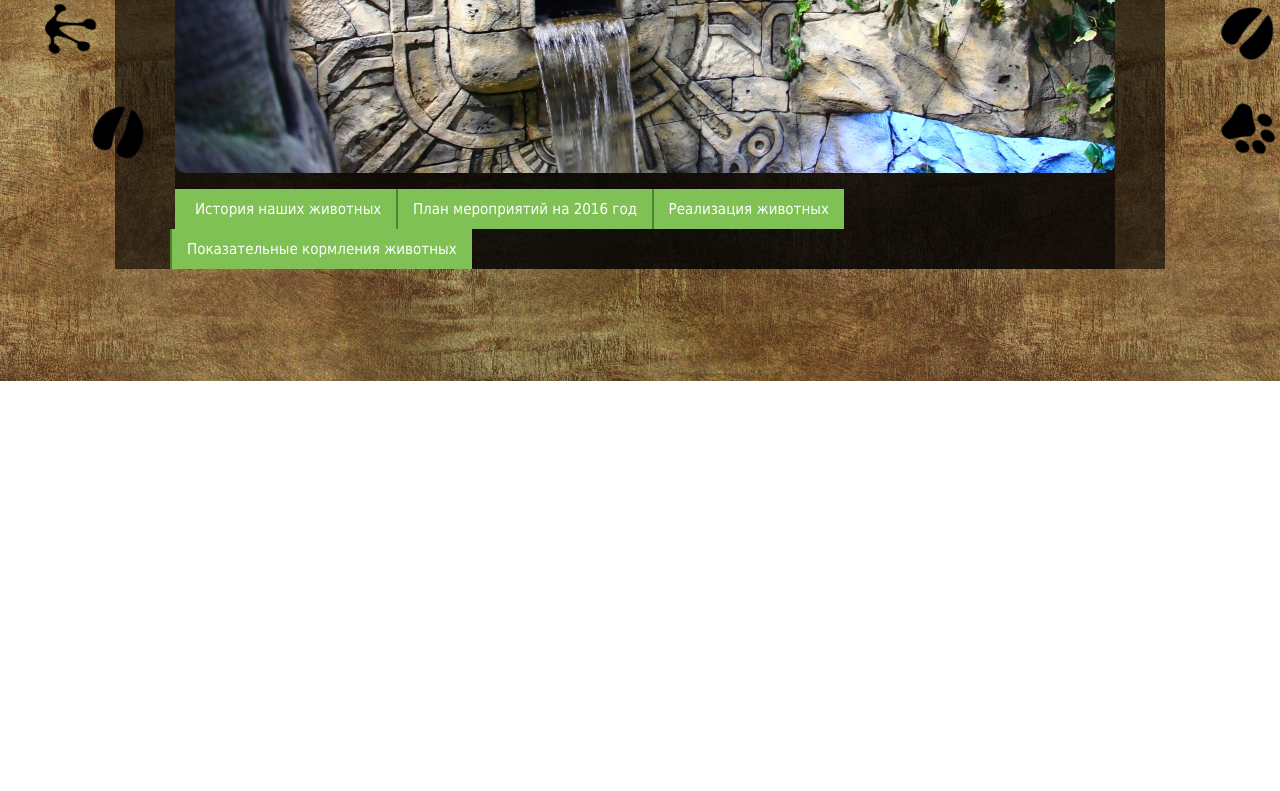
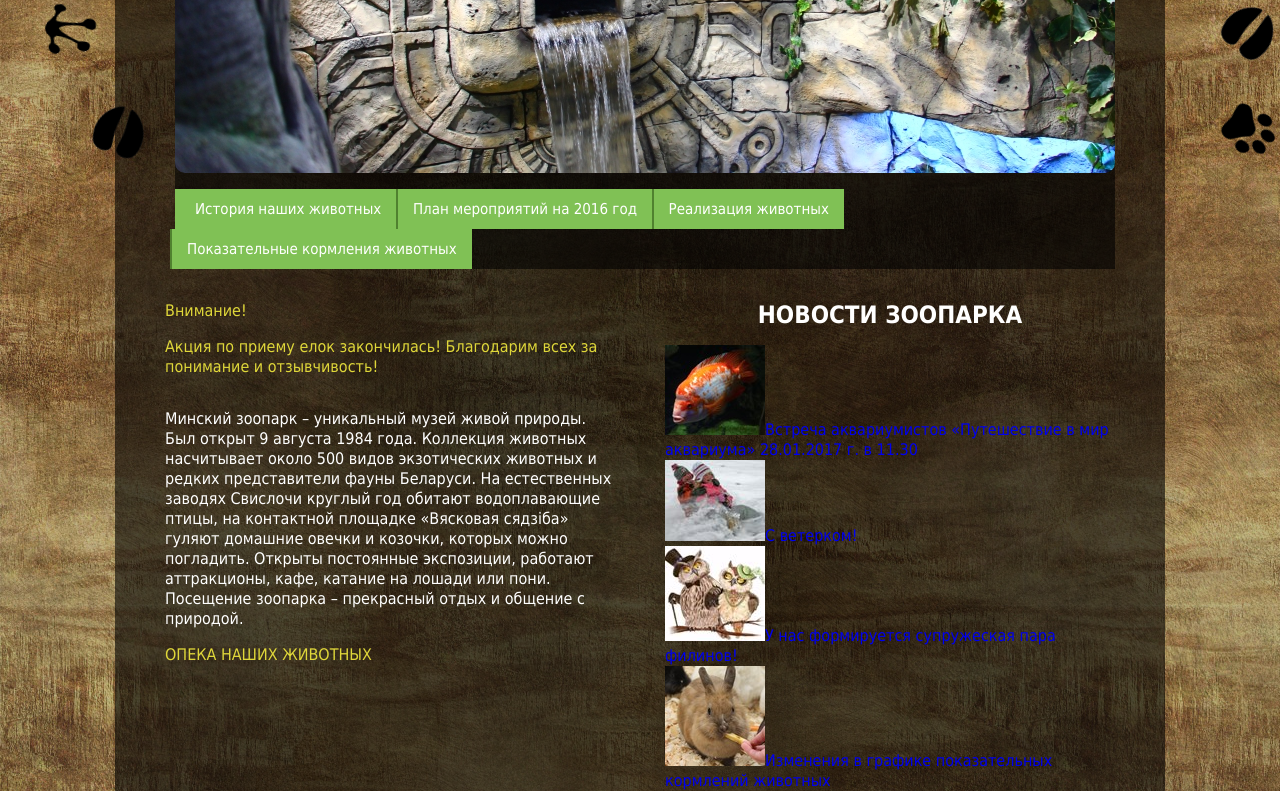
Before and after one commit to Yauheni5/flexboxstudy, a website: page app/index.html in a window 1280 px wide. Shown: the part 419-1210 px from the top of the page. Before the commit the page ends 800 px from the top, so only its background shows below. Drawn offline with nearby package versions, Linux system fonts and the light colour scheme; files that its build step writes are made by us from their sources.

Commit message:
study flexbox

```diff
--- a/app/index.html
+++ b/app/index.html
@@ -145,6 +145,22 @@
 					<li><a href="#">Показательные кормления животных</a></li>
 				</ul>
 			</header>
+			<div class="wrapper">
+				<div class="left-column">
+					<span class="attention text-yellow"> <p> Внимание! </p> <p>Акция по приему елок закончилась! Благодарим всех за понимание и отзывчивость!</p></span>
+					<p>Минский зоопарк – уникальный музей живой природы. Был открыт 9 августа 1984 года. Коллекция животных насчитывает около 500 видов экзотических животных и редких представители фауны Беларуси. На естественных заводях Свислочи круглый год обитают водоплавающие птицы, на контактной площадке «Вясковая сядзiба» гуляют домашние овечки и козочки, которых можно погладить. Открыты постоянные экспозиции, работают аттракционы, кафе, катание на лошади или пони. Посещение зоопарка – прекрасный отдых и общение с природой.</p>
+					<a href="#" class="text-yellow text-uppercase">Опека наших животных</a>
+				</div>
+				<div class="right-column">
+					<h2 class="text-uppercase text-yellow-bg">Новости зоопарка</h2>
+					<div class="news">
+						<div class="news1"><img src="../images/667.jpg"><a href="#">Встреча аквариумистов «Путешествие в мир аквариума» 28.01.2017 г. в 11.30</a></div>
+						<div class="news2"><img src="../images/673.jpg"><a href="#">С ветерком!</a></div>
+						<div class="news3"><img src="../images/672.jpg"><a href="#">У нас формируется супружеская пара филинов!</a></div>
+						<div class="news4"><img src="../images/671.jpg"><a href="#">Изменения в графике показательных кормлений  животных</a></div>
+					</div>
+				</div>
+			</div>
 		</div>
 	</body>
 </html>
--- a/app/less/homepage.less
+++ b/app/less/homepage.less
@@ -38,3 +38,38 @@
 header ul.menu-news{
 	padding: 0px;
 }
+.wrapper {
+	display:flex;
+	width:950px;
+	line-height: 20px;
+	font-size: 16px;
+	a {
+		text-decoration: none;
+	}
+}
+.left-column {
+	width:50%;
+	display:flex;
+	flex-flow: column wrap;
+	margin-right: 50px;
+}
+.right-column {
+	width:50%;
+	display: flex;
+	flex-flow:column wrap;
+	h2.text-yellow-bg{
+		color:@yellow-bg-menu;
+		display: flex;
+		align-items: center;
+	}
+}
+.text-yellow {
+	color:@yellow-hover;
+}
+.text-uppercase {
+	text-transform: uppercase;
+}
+.news1{
+	display: flex;
+	flex-flow:row nowrap;
+}
--- a/package.json
+++ b/package.json
@@ -1,7 +1,7 @@
 {
   "name": "zoo",
   "version": "1.0.0",
-  "description": "===================== # ZOOMinsk DEMO: [Сайт Минского ЗООпарка](https://yauheni5.github.io/ZOO/)",
+  "description": "===================== # ZOOMinsk DEMO: [Сайт Минского ЗООпарка](https://yauheni5.github.io/flexbox/)",
   "main": "index.js",
   "dependencies": {
     "pkg": "^3.0.0-beta.25"
@@ -18,7 +18,7 @@
   },
   "repository": {
     "type": "git",
-    "url": "(https://github.com/Yauheni5/ZOO)"
+    "url": "(https://github.com/Yauheni5/flexbox)"
   },
   "author": "KING",
   "license": "ISC"
```
Also changed, not shown: app/css/importer.css (added), app/images/667.jpg (added), app/images/671.jpg (added), app/images/672.jpg (added), app/images/673.jpg (added).
